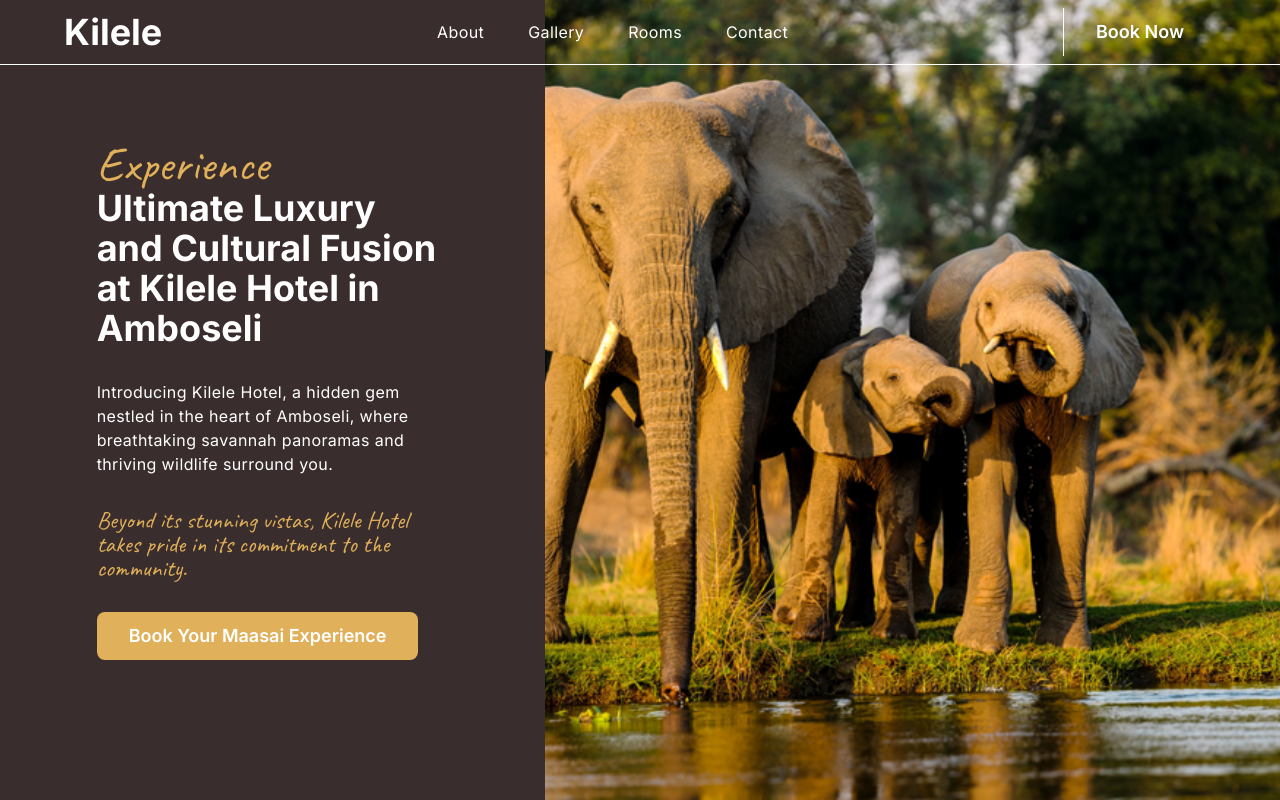
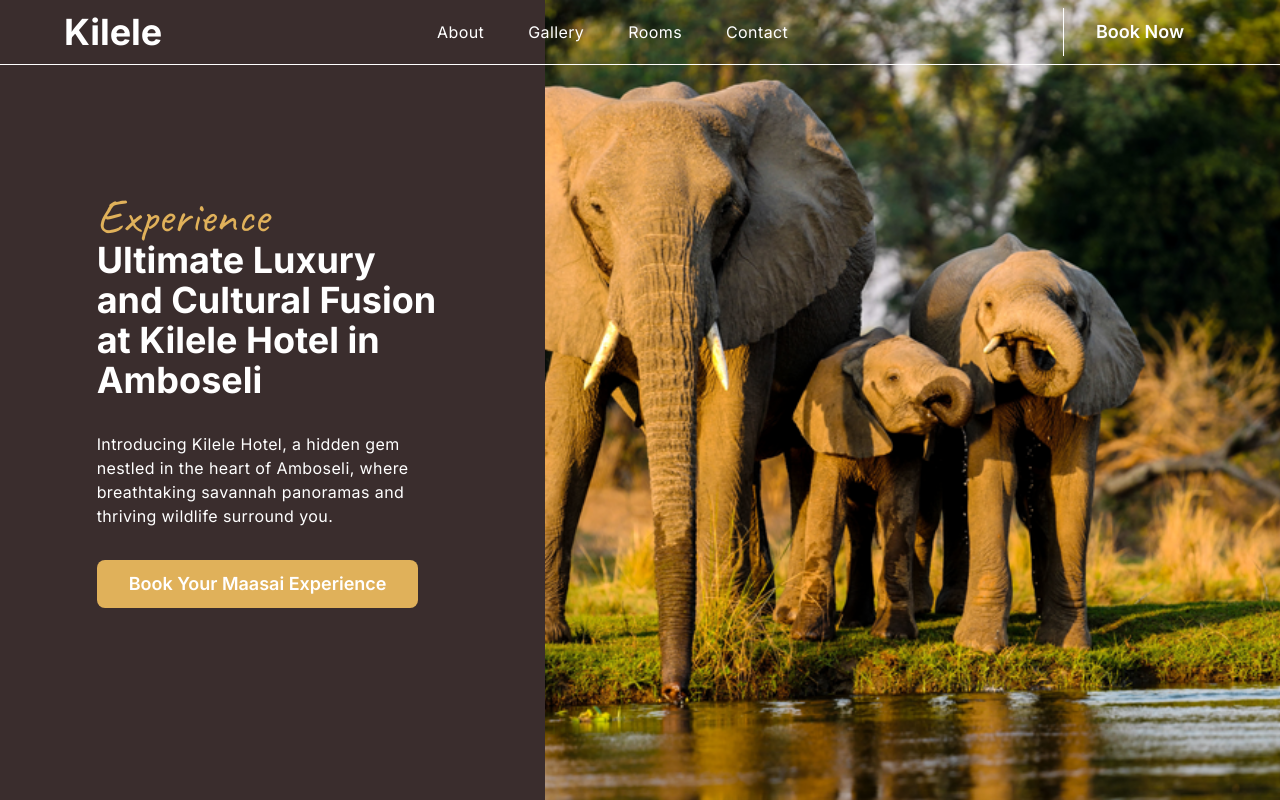
Before and after one commit to felixDev22/Kilele-Hotel-R, a Next.js app: page /about in a window 1280 px wide. Built offline with nearby package versions, Linux system fonts and the light colour scheme.

Commit message:
Remove excess copy

```diff
--- a/src/app/about/page.jsx
+++ b/src/app/about/page.jsx
@@ -20,10 +20,10 @@ export default function About() {
                 Amboseli, where breathtaking savannah panoramas and thriving
                 wildlife surround you.
               </p>
-              <p className=" text-xl leading-5 mt-8 lg:text-2xl md:text-xl  lg:leading-6 font-script text-[#e0b15a]">
+              {/* <p className=" text-xl leading-5 mt-8 lg:text-2xl md:text-xl  lg:leading-6 font-script text-[#e0b15a]">
                 Beyond its stunning vistas, Kilele Hotel takes pride in its
                 commitment to the community.
-              </p>
+              </p> */}
               <button
                 type="submit"
                 value="Book-Experience"
```
